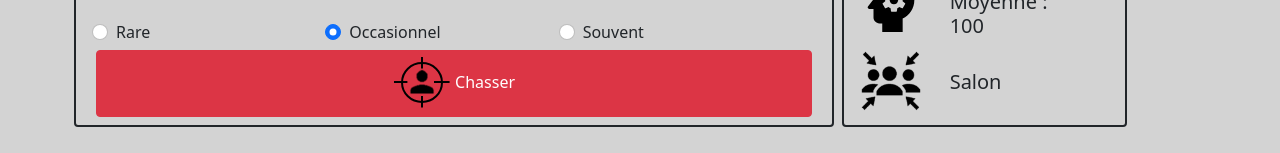
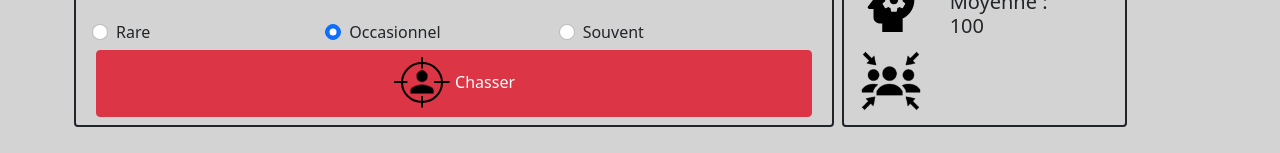
Before and after one commit to Zigotote/phasmophobia, a Vue app: page /ghost in a window 1280 px wide. Shown: the part 275-428 px from the top of the page. Built offline with nearby package versions, Linux system fonts and the light colour scheme; no server answers.

Commit message:
Add: plug group move

```diff
--- a/src/components/GroupData.vue
+++ b/src/components/GroupData.vue
@@ -22,7 +22,7 @@ export default {
       temperature: 2.5,
       emf: "",
       psychology: 100,
-      room: "Salon",
+      room: "",
       items: computed(() => [
         {
           image: "thermostat.svg",
@@ -61,6 +61,10 @@ export default {
       state.psychology = average;
     });
 
+    socket.on('PLAYERS_MOVE', room => {
+      state.room = room;
+    });
+
     socket.on('EMF_UPD', emf => {
       state.emf = emf;
     });
```
